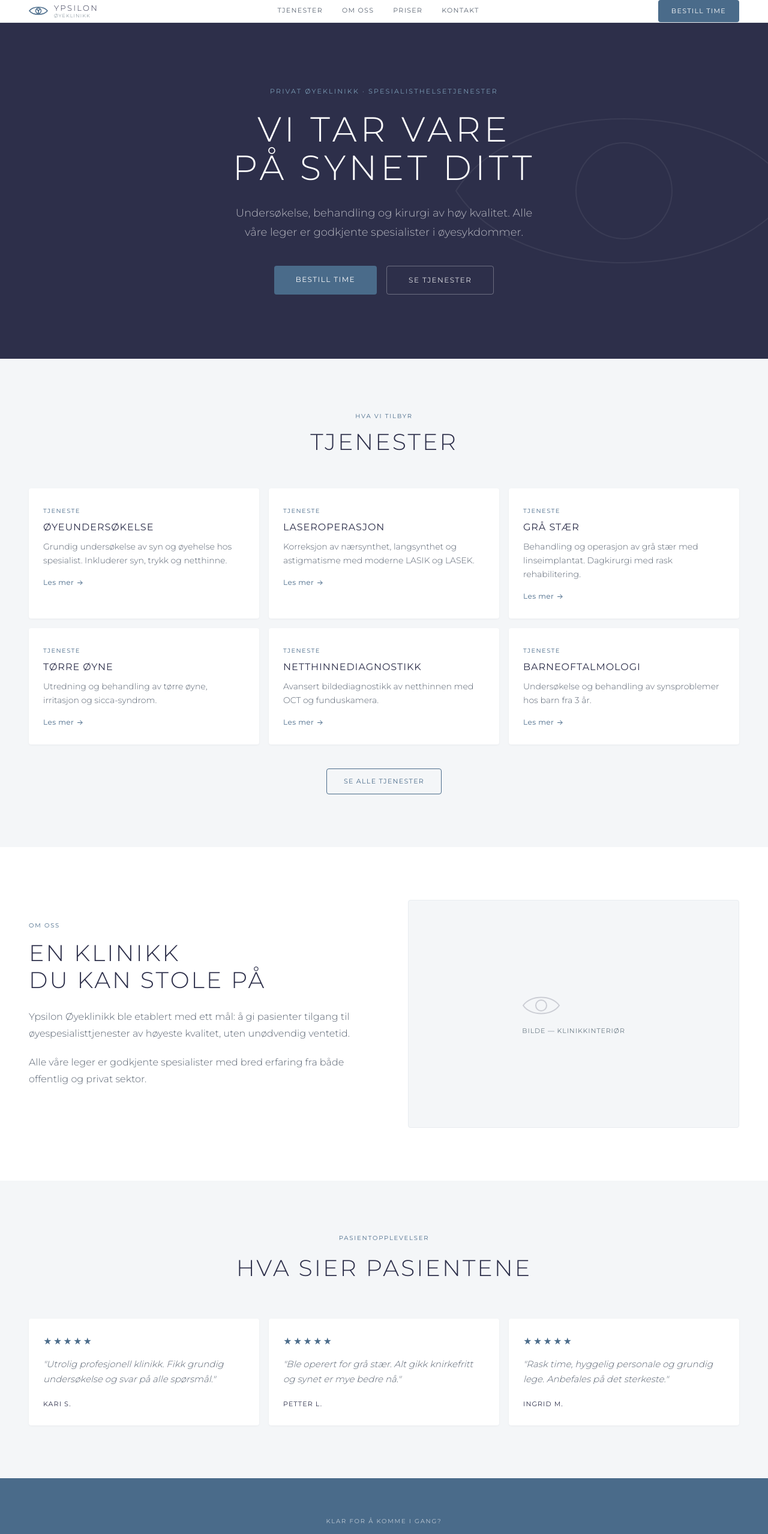
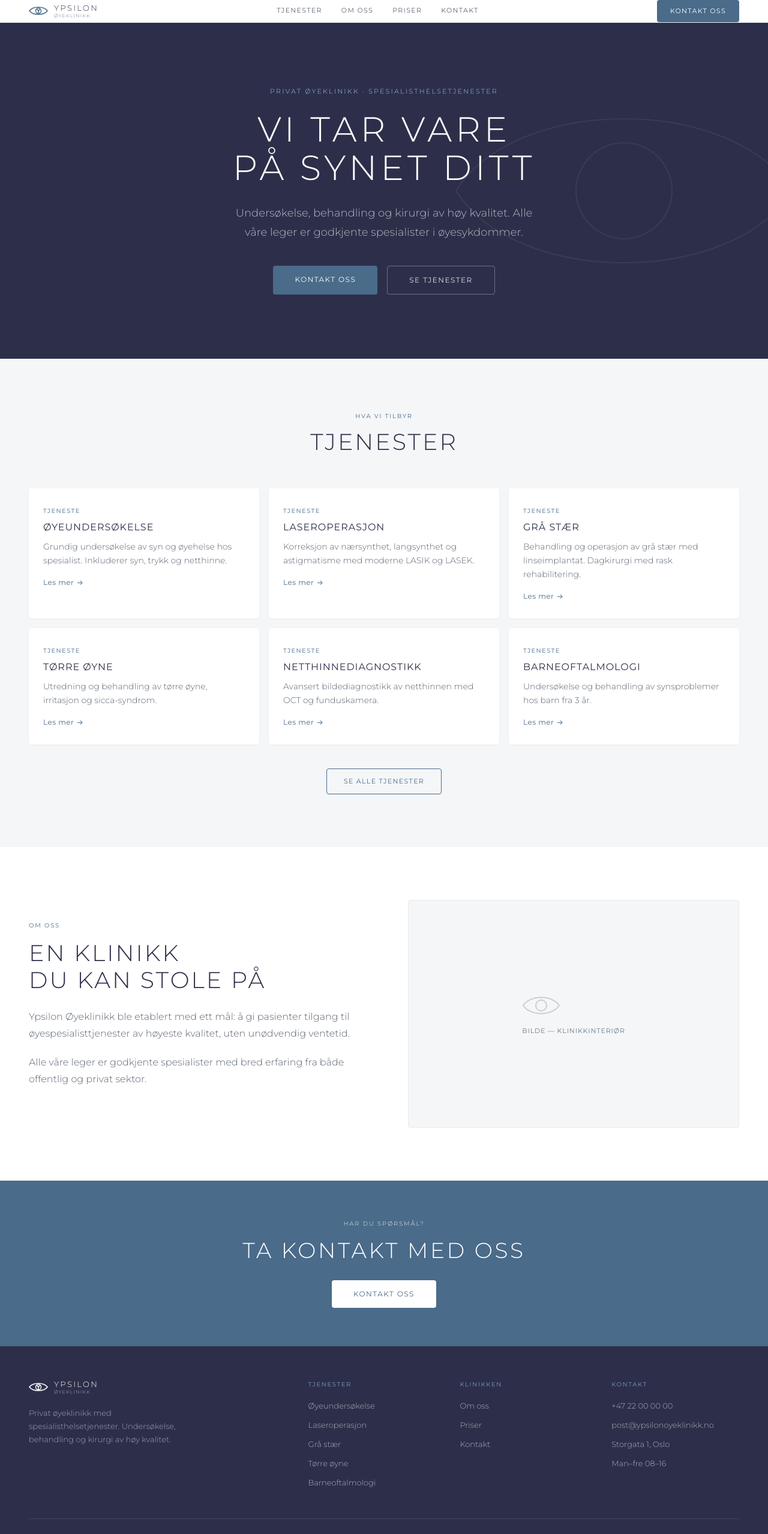
Before and after one commit to jonassletten1/ypsilon-oyeklinikk, a Next.js app: page / in a window 1280 px wide. Shown: the top 2557 px of the page at 60% size. Built offline with nearby package versions, Linux system fonts and the light colour scheme.

Commit message:
Remove booking flow and testimonials (clinic operates through referral)

```diff
--- a/src/app/om-oss/page.tsx
+++ b/src/app/om-oss/page.tsx
@@ -1,7 +1,6 @@
 import Header from "@/components/layout/Header";
 import Footer from "@/components/layout/Footer";
 import AboutSection from "@/components/sections/AboutSection";
-import TestimonialsSection from "@/components/sections/TestimonialsSection";
 import type { Metadata } from "next";
 
 export const metadata: Metadata = { title: "Om oss" };
@@ -18,7 +17,6 @@ export default function OmOssPage() {
           </div>
         </section>
         <AboutSection />
-        <TestimonialsSection />
       </main>
       <Footer />
     </>
--- a/src/app/page.tsx
+++ b/src/app/page.tsx
@@ -3,7 +3,6 @@ import Footer from "@/components/layout/Footer";
 import Hero from "@/components/sections/Hero";
 import Services from "@/components/sections/Services";
 import AboutSection from "@/components/sections/AboutSection";
-import TestimonialsSection from "@/components/sections/TestimonialsSection";
 import Link from "next/link";
 
 export default function Home() {
@@ -14,20 +13,19 @@ export default function Home() {
         <Hero />
         <Services />
         <AboutSection />
-        <TestimonialsSection />
         <section style={{ background: "#4A6B8A", padding: "64px 48px", textAlign: "center" }}>
           <div style={{ fontSize: 10, fontWeight: 500, letterSpacing: "0.18em", textTransform: "uppercase", color: "rgba(255,255,255,0.65)", marginBottom: 16 }}>
-            KLAR FOR Å KOMME I GANG?
+            HAR DU SPØRSMÅL?
           </div>
           <h2 style={{ fontSize: 36, fontWeight: 300, letterSpacing: "0.10em", textTransform: "uppercase", color: "#fff", marginBottom: 28, lineHeight: 1.2 }}>
-            BESTILL TIME I DAG
+            TA KONTAKT MED OSS
           </h2>
-          <Link href="/bestill-time" style={{
+          <Link href="/kontakt" style={{
             background: "#fff", color: "#4A6B8A", borderRadius: 4,
             fontSize: 12, fontWeight: 500, letterSpacing: "0.12em", textTransform: "uppercase",
             padding: "14px 36px", textDecoration: "none", display: "inline-block",
           }}>
-            Bestill time
+            Kontakt oss
           </Link>
         </section>
       </main>
--- a/src/components/layout/Header.tsx
+++ b/src/components/layout/Header.tsx
@@ -42,7 +42,7 @@ export default function Header() {
         })}
       </nav>
 
-      <Link href="/bestill-time" style={{
+      <Link href="/kontakt" style={{
         background: "#4A6B8A", color: "#fff", borderRadius: 4,
         fontSize: 11, fontWeight: 500, letterSpacing: "0.12em", textTransform: "uppercase",
         padding: "10px 22px", textDecoration: "none", transition: "background 200ms",
@@ -50,7 +50,7 @@ export default function Header() {
         onMouseEnter={e => (e.currentTarget.style.background = "#3A5570")}
         onMouseLeave={e => (e.currentTarget.style.background = "#4A6B8A")}
       >
-        Bestill time
+        Kontakt oss
       </Link>
     </header>
   );
--- a/src/components/sections/Hero.tsx
+++ b/src/components/sections/Hero.tsx
@@ -26,7 +26,7 @@ export default function Hero() {
           Undersøkelse, behandling og kirurgi av høy kvalitet. Alle våre leger er godkjente spesialister i øyesykdommer.
         </p>
         <div style={{ display: "flex", gap: 16, justifyContent: "center", flexWrap: "wrap" }}>
-          <Link href="/bestill-time" style={{
+          <Link href="/kontakt" style={{
             background: "#4A6B8A", color: "#fff", borderRadius: 4,
             fontSize: 12, fontWeight: 500, letterSpacing: "0.12em", textTransform: "uppercase",
             padding: "14px 36px", textDecoration: "none", transition: "background 200ms",
@@ -34,7 +34,7 @@ export default function Hero() {
             onMouseEnter={e => (e.currentTarget.style.background = "#5A7B9A")}
             onMouseLeave={e => (e.currentTarget.style.background = "#4A6B8A")}
           >
-            Bestill time
+            Kontakt oss
           </Link>
           <Link href="/tjenester" style={{
             background: "transparent", color: "rgba(255,255,255,0.85)",
```
